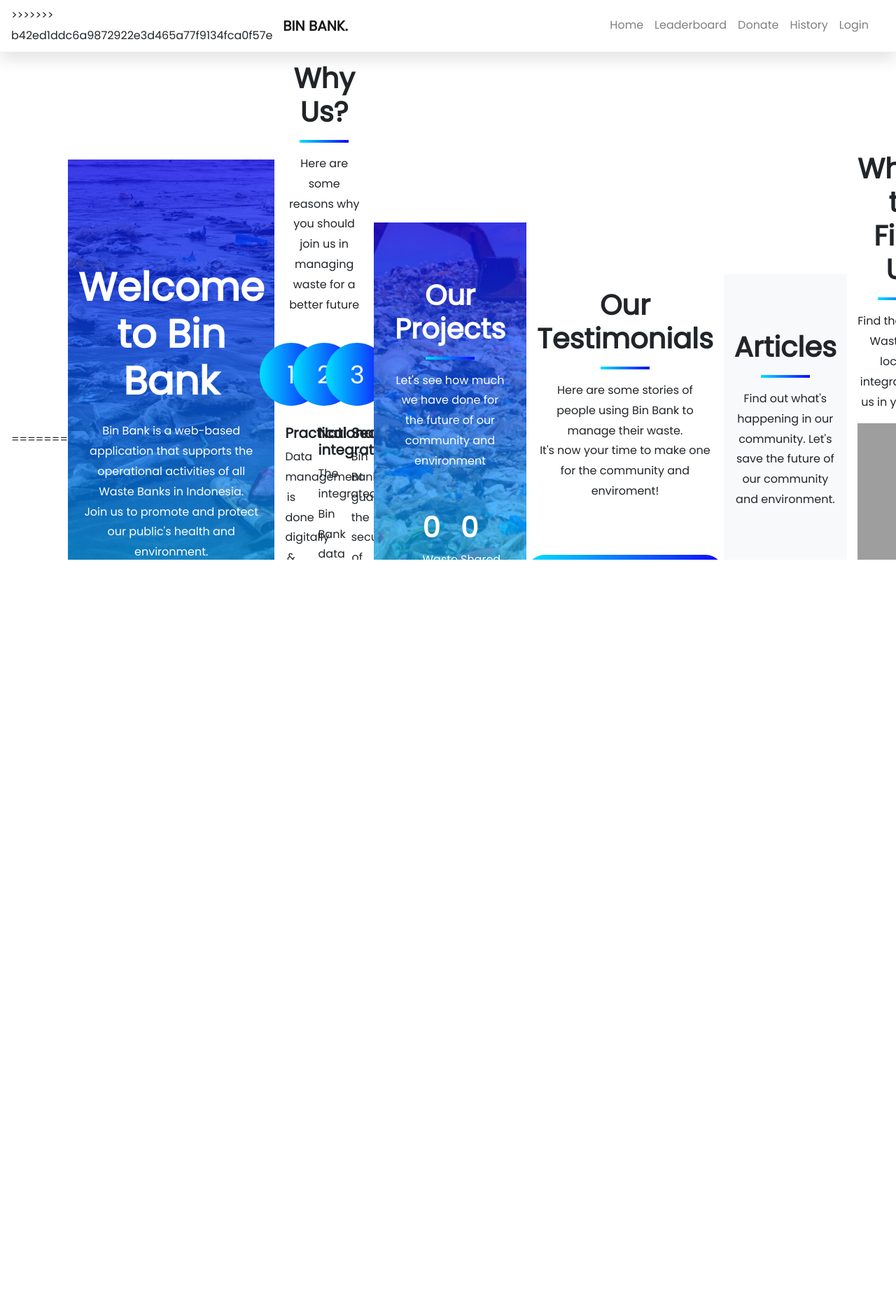
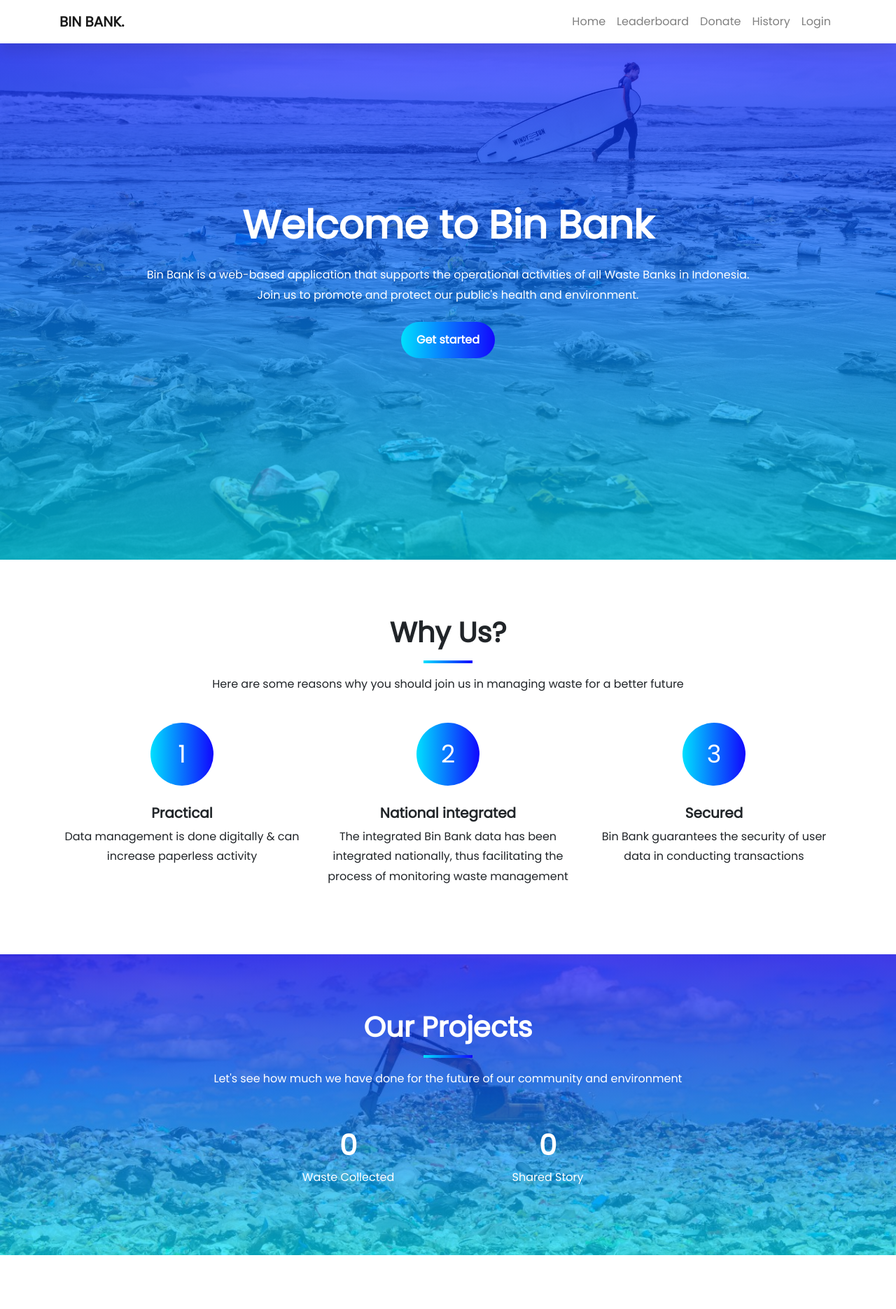
Before and after one commit to syifaafra/bin_bank, a Django app: page / in a window 1280 px wide. Shown: the top 1871 px of the page at 70% size. Before the commit the page ends 800 px from the top, so only its background shows below. Run offline with Django 4.2, Linux system fonts and the light colour scheme; data that the repository does not hold is empty; some libraries are stand-ins or nearby versions; grey boxes are pictures that could not be loaded.

Commit message:
revising2

```diff
--- a/bin_bank/templates/homepage.html
+++ b/bin_bank/templates/homepage.html
@@ -5,9 +5,6 @@
 <title>Bin Bank</title>
 <link rel="icon" type="image/x-icon" href="/static/logo.png">
 
-<link rel="stylesheet" href="https://cdnjs.cloudflare.com/ajax/libs/font-awesome/4.7.0/css/font-awesome.css">
-<link rel="stylesheet" href="https://cdnjs.cloudflare.com/ajax/libs/OwlCarousel2/2.2.1/assets/owl.carousel.min.css">
-<link rel="stylesheet" href="https://cdnjs.cloudflare.com/ajax/libs/OwlCarousel2/2.2.1/assets/owl.theme.default.min.css">
 <link href='https://unpkg.com/boxicons@2.0.9/css/boxicons.min.css' rel='stylesheet'>
 <link rel="stylesheet" href="{% static 'bin_bank.css' %}">
  <!-- Bootstrap Font Icon CSS -->
--- a/bin_bank/templates/navbar.html
+++ b/bin_bank/templates/navbar.html
@@ -7,12 +7,8 @@
 <script src="https://cdn.jsdelivr.net/npm/bootstrap@4.0.0/dist/js/bootstrap.min.js" integrity="sha384-JZR6Spejh4U02d8jOt6vLEHfe/JQGiRRSQQxSfFWpi1MquVdAyjUar5+76PVCmYl" crossorigin="anonymous"></script>
 
 <!-- Navbar section -->
-<<<<<<< HEAD
 <body data-bs-spy="scroll" data-bs-target=".navbar">
 <nav class="navbar fixed-top navbar-expand-lg navbar-light bg-white">
-=======
-<nav class="navbar fixed-top navbar-expand-lg navbar-light bg-white" data-aos="fade-down">
->>>>>>> b42ed1ddc6a9872922e3d465a77f9134fca0f57e
     <div class="container">
         <a class="navbar-brand" href="{% url 'bin_bank:homepage' %}">BIN BANK.</a>
         <button class="navbar-toggler" type="button" data-bs-toggle="collapse" data-bs-target="#navbarNav"
```
